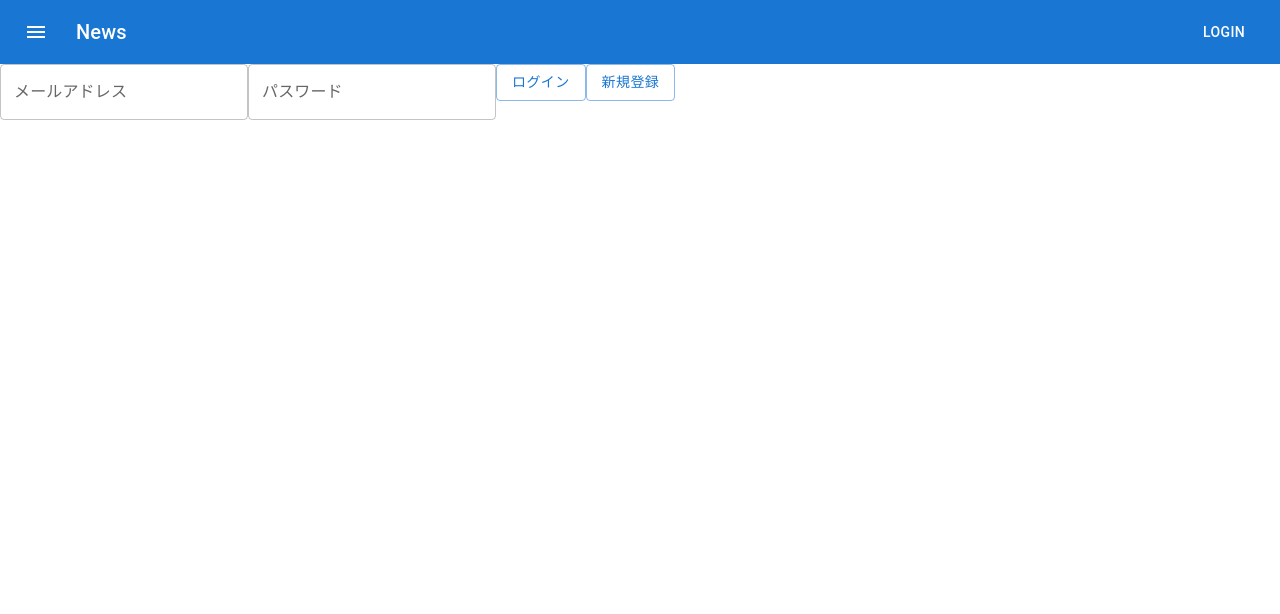
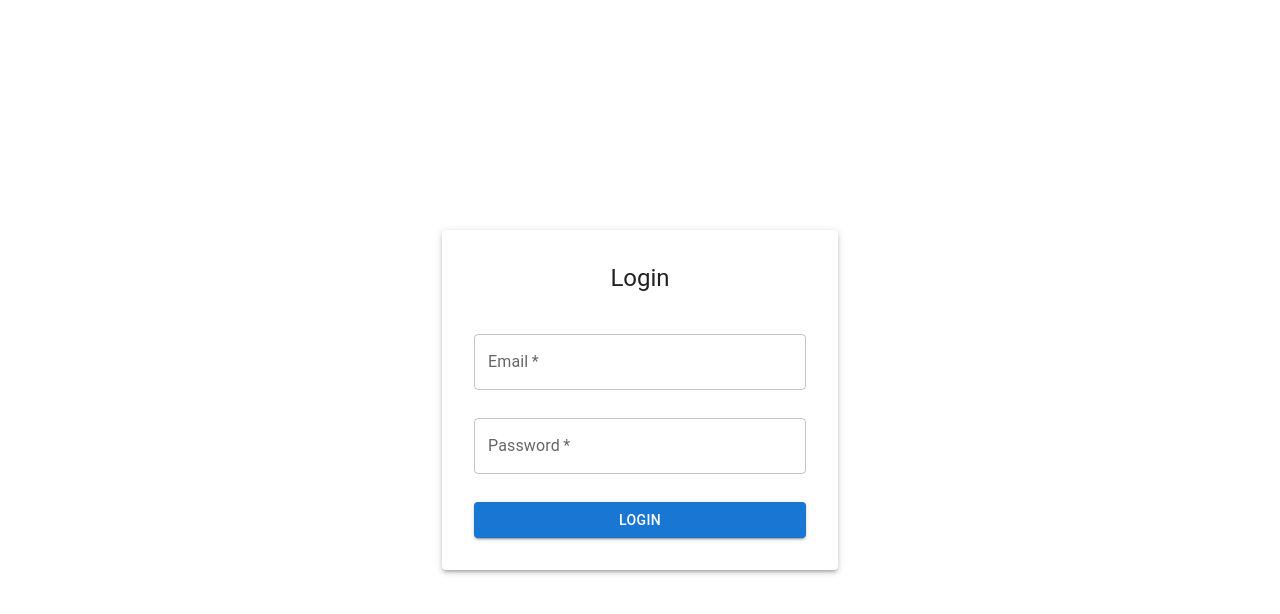
Before and after one commit to nagate/time-sheet, a Next.js app: page /login in a window 1280 px wide. Shown: the top 614 px of the page. Built offline with nearby package versions, Linux system fonts and the light colour scheme.

Commit message:
chatGPTでログイン画面を生成

```diff
--- a/next.config.js
+++ b/next.config.js
@@ -1,5 +1,7 @@
 /** @type {import('next').NextConfig} */
-const nextConfig = {}
+const nextConfig = {
+    reactStrictMode: true,
+}
 
 module.exports = nextConfig
 
--- /dev/null
+++ b/src/app/home/layout.tsx
@@ -0,0 +1,7 @@
+export default function HomeLayout({
+  children,
+}: {
+  children: React.ReactNode;
+}) {
+  return <section>{children}</section>;
+}
--- /dev/null
+++ b/src/app/home/page.tsx
@@ -0,0 +1,33 @@
+"use client";
+import ButtonAppBar from "@/components/organisms/buttonAppBar";
+import { Button, TextField } from "@mui/material";
+import { useRouter } from "next/navigation";
+
+export default function Login() {
+  const router = useRouter();
+
+  const onClicklogin = () => {
+    console.log("onClicklogin");
+  };
+
+  const onClickCreateAccount = () => {
+    console.log("onClickCreateAccount");
+    router.push("/settings/create-account");
+  };
+
+  return (
+    <>
+      <ButtonAppBar titleName="ホーム" />
+      <div className="bg-white">
+        <TextField id="email" label="メールアドレス" variant="outlined" />
+        <TextField id="password" label="パスワード" variant="outlined" />
+        <Button variant="outlined" onClick={onClicklogin}>
+          ログイン
+        </Button>
+        <Button variant="outlined" onClick={onClickCreateAccount}>
+          新規登録
+        </Button>
+      </div>
+    </>
+  );
+}
--- /dev/null
+++ b/src/app/login/layout.tsx
@@ -0,0 +1,30 @@
+"use client";
+import React from "react";
+import {
+  Container,
+  CssBaseline,
+  ThemeProvider,
+  createTheme,
+} from "@mui/material";
+import { styled } from "@mui/system";
+
+// グローバルなスタイルやテーマ設定を行う
+const theme = createTheme();
+
+const StyledContainer = styled(Container)({
+  backgroundColor: "#fff", // 背景色を白に設定
+  minHeight: "100vh",
+});
+
+export default function LoginLayout({
+  children,
+}: {
+  children: React.ReactNode;
+}) {
+  return (
+    <ThemeProvider theme={theme}>
+      <CssBaseline />
+      <StyledContainer maxWidth="lg">{children}</StyledContainer>
+    </ThemeProvider>
+  );
+}
--- a/src/app/login/page.tsx
+++ b/src/app/login/page.tsx
@@ -1,33 +1,111 @@
 "use client";
-import ButtonAppBar from "@/components/organisms/buttonAppBar";
-import { Button, TextField } from "@mui/material";
+// pages/login.js
+import { useState } from "react";
+// import { signIn } from "next-auth/react";
+import { Container, Typography, Paper, TextField, Button } from "@mui/material";
+import { styled, useTheme } from "@mui/system";
 import { useRouter } from "next/navigation";
 
-export default function Login() {
+const StyledContainer = styled(Container)({
+  display: "flex",
+  flexDirection: "column",
+  alignItems: "center",
+  minHeight: "100vh", // ページ全体を占めるようにする
+  justifyContent: "center",
+});
+
+const StyledPaper = styled(Paper)(({ theme }) => ({
+  padding: theme.spacing(4),
+  display: "flex",
+  flexDirection: "column",
+  alignItems: "center",
+  width: "100%",
+  maxWidth: "400px", // iPhoneサイズに合わせる
+}));
+
+const StyledForm = styled("form")({
+  width: "100%",
+  marginTop: "20px",
+});
+
+const StyledTextField = styled(TextField)({
+  marginTop: "20px",
+});
+
+const StyledButton = styled(Button)({
+  marginTop: "20px",
+});
+
+export default function LoginPage() {
+  const theme = useTheme();
   const router = useRouter();
 
-  const onClicklogin = () => {
-    console.log("onClicklogin");
+  const [credentials, setCredentials] = useState({});
+  const [email, setEmail] = useState<string>();
+  const [password, setPassword] = useState<string>();
+
+  const handleSubmit = async (e: { preventDefault: () => void }) => {
+    e.preventDefault();
+    // const result = await signIn("credentials", {
+    //   redirect: false,
+    //   ...credentials,
+    // });
+
+    // if (!result.error) {
+    //   // ログイン成功時の処理
+    //   console.log("Successfully logged in!");
+    // }
   };
 
   const onClickCreateAccount = () => {
     console.log("onClickCreateAccount");
-    router.push("/settings/create-account");
+    if (email === "test" && password === "test") {
+      router.push("/settings/create-account");
+    }
   };
 
   return (
-    <>
-      <ButtonAppBar />
-      <div className="bg-white">
-        <TextField id="email" label="メールアドレス" variant="outlined" />
-        <TextField id="password" label="パスワード" variant="outlined" />
-        <Button variant="outlined" onClick={onClicklogin}>
-          ログイン
-        </Button>
-        <Button variant="outlined" onClick={onClickCreateAccount}>
-          新規登録
-        </Button>
-      </div>
-    </>
+    <StyledContainer maxWidth="xs">
+      <StyledPaper elevation={3} theme={theme}>
+        <Typography component="h1" variant="h5">
+          Login
+        </Typography>
+        <StyledForm onSubmit={handleSubmit}>
+          <StyledTextField
+            label="Email"
+            type="email"
+            variant="outlined"
+            margin="normal"
+            required
+            fullWidth
+            onChange={(e) =>
+              // setCredentials({ ...credentials, email: e.target.value })
+              setEmail(e.target.value)
+            }
+          />
+          <StyledTextField
+            label="Password"
+            type="password"
+            variant="outlined"
+            margin="normal"
+            required
+            fullWidth
+            onChange={(e) =>
+              // setCredentials({ ...credentials, password: e.target.value })
+              setPassword(e.target.value)
+            }
+          />
+          <StyledButton
+            type="submit"
+            variant="contained"
+            color="primary"
+            fullWidth
+            onClick={onClickCreateAccount}
+          >
+            Login
+          </StyledButton>
+        </StyledForm>
+      </StyledPaper>
+    </StyledContainer>
   );
 }
--- a/src/app/settings/create-account/page.tsx
+++ b/src/app/settings/create-account/page.tsx
@@ -19,7 +19,7 @@ export default function Page() {
 
   return (
     <>
-      <ButtonAppBar />
+      <ButtonAppBar titleName="アカウント登録" />
       <div className="bg-white">
         新規アカウント登録
         <TextField id="email" label="メールアドレス" variant="outlined" />
--- a/src/components/organisms/buttonAppBar.tsx
+++ b/src/components/organisms/buttonAppBar.tsx
@@ -7,7 +7,7 @@ import Button from "@mui/material/Button";
 import IconButton from "@mui/material/IconButton";
 import MenuIcon from "@mui/icons-material/Menu";
 
-export default function ButtonAppBar() {
+export default function ButtonAppBar({ titleName }: { titleName: string }) {
   return (
     <Box sx={{ flexGrow: 1 }}>
       <AppBar position="static">
@@ -22,7 +22,7 @@ export default function ButtonAppBar() {
             <MenuIcon />
           </IconButton>
           <Typography variant="h6" component="div" sx={{ flexGrow: 1 }}>
-            News
+            {titleName}
           </Typography>
           <Button
             color="inherit"
```
Also changed, not shown: 1 other file (tests, documents, lock files or other folders).
